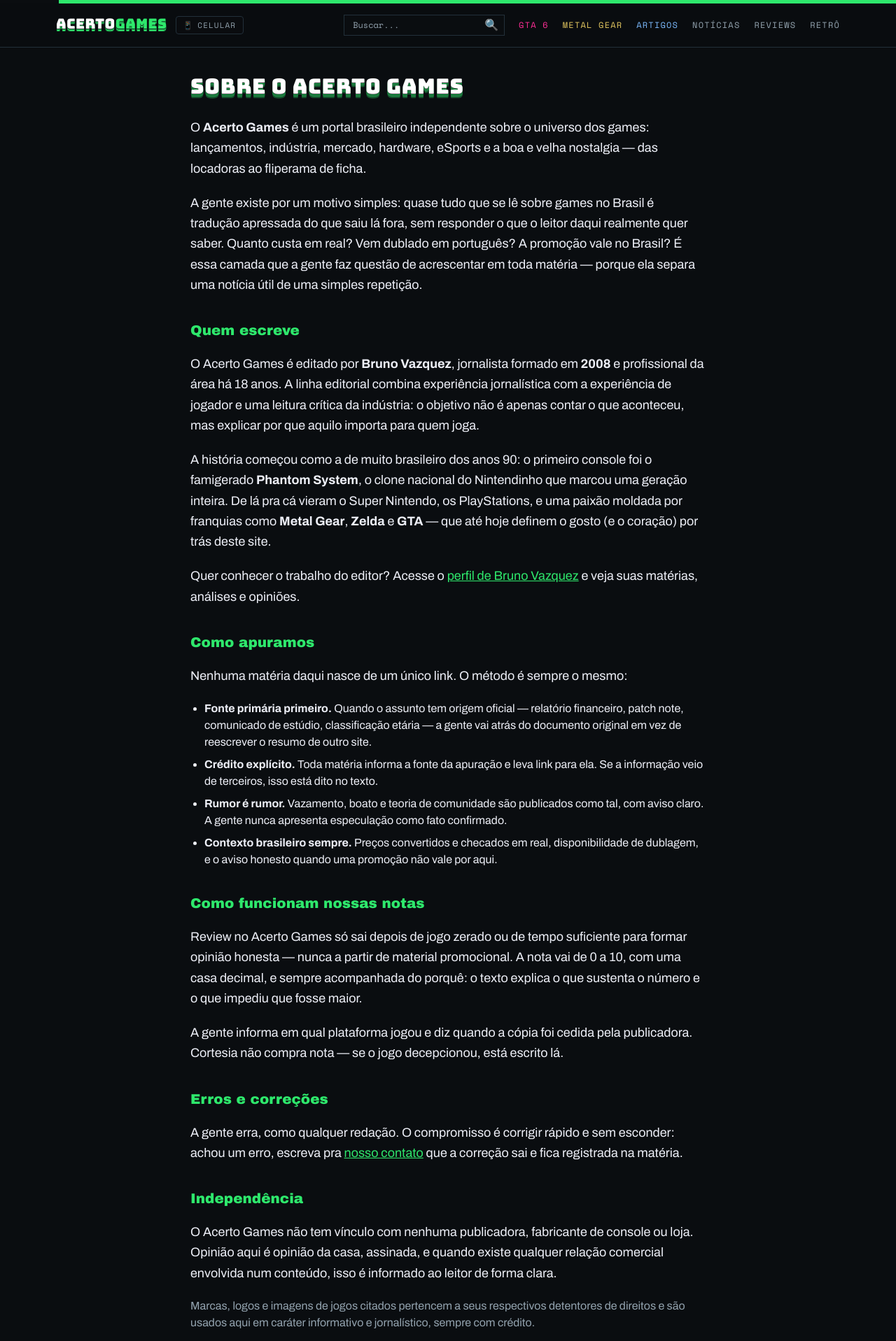
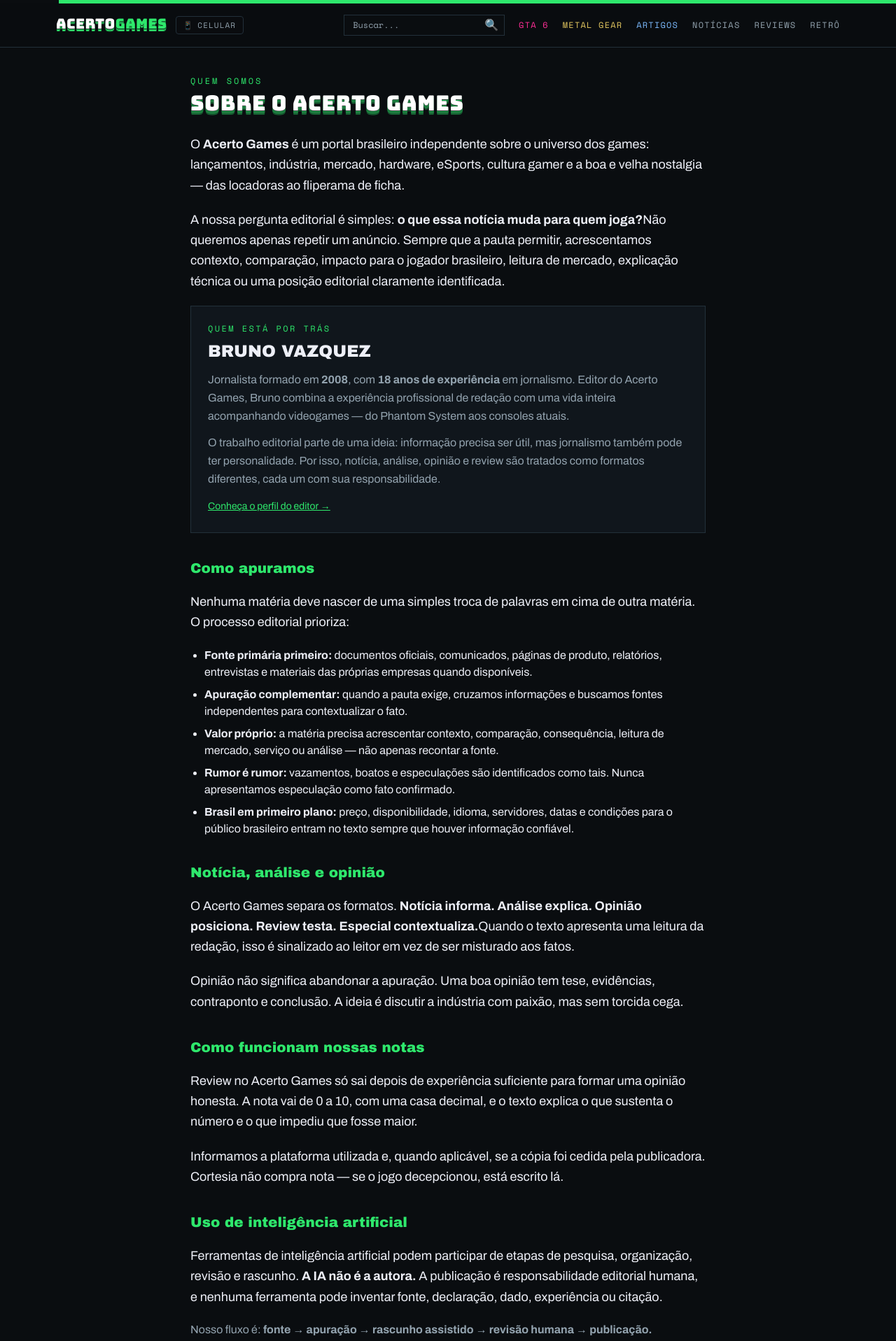
Before and after one commit to brunofvprieto/acerto-games, a Next.js app: page /sobre in a window 1280 px wide. Shown: the part 23-1940 px from the top of the page at 70% size. Built offline with nearby package versions, Linux system fonts and the light colour scheme.

Commit message:
editorial: reforca autoria e transparencia do editor

```diff
--- a/app/sobre/page.js
+++ b/app/sobre/page.js
@@ -3,106 +3,107 @@
 export const metadata = {
   title: "Sobre — Acerto Games",
   description:
-    "Quem faz o Acerto Games, como apuramos nossas matérias, como funcionam as notas dos reviews e como corrigimos erros. Portal brasileiro de games editado por Bruno Vazquez, jornalista formado em 2008.",
+    "Conheça o Acerto Games, seu editor e a política de apuração do portal brasileiro independente de games.",
 };
 
 export default function Sobre() {
   return (
     <main className="mx-auto max-w-3xl px-4 py-10">
-      <h1 className="logo-arcade text-3xl">Sobre o Acerto Games</h1>
+      <p className="font-mono text-xs uppercase tracking-[0.25em] text-arcade">Quem somos</p>
+      <h1 className="logo-arcade mt-2 text-3xl">Sobre o Acerto Games</h1>
 
       <div className="mt-6 space-y-5 text-lg leading-relaxed">
         <p>
-          O <strong>Acerto Games</strong> é um portal brasileiro independente sobre o
-          universo dos games: lançamentos, indústria, mercado, hardware, eSports e a boa
-          e velha nostalgia — das locadoras ao fliperama de ficha.
+          O <strong>Acerto Games</strong> é um portal brasileiro independente sobre o universo dos games:
+          lançamentos, indústria, mercado, hardware, eSports, cultura gamer e a boa e velha nostalgia —
+          das locadoras ao fliperama de ficha.
         </p>
         <p>
-          A gente existe por um motivo simples: quase tudo que se lê sobre games no Brasil
-          é tradução apressada do que saiu lá fora, sem responder o que o leitor daqui
-          realmente quer saber. Quanto custa em real? Vem dublado em português? A promoção
-          vale no Brasil? É essa camada que a gente faz questão de acrescentar em toda
-          matéria — porque ela separa uma notícia útil de uma simples repetição.
+          A nossa pergunta editorial é simples: <strong>o que essa notícia muda para quem joga?</strong>
+          Não queremos apenas repetir um anúncio. Sempre que a pauta permitir, acrescentamos contexto,
+          comparação, impacto para o jogador brasileiro, leitura de mercado, explicação técnica ou uma
+          posição editorial claramente identificada.
         </p>
 
-        <h2 className="font-display text-xl text-arcade pt-4">Quem escreve</h2>
+        <section className="border border-edge bg-surface p-6">
+          <p className="font-mono text-xs uppercase tracking-[0.2em] text-arcade">Quem está por trás</p>
+          <h2 className="mt-2 font-display text-2xl uppercase">Bruno Vazquez</h2>
+          <p className="mt-3 text-base leading-relaxed text-dim">
+            Jornalista formado em <strong>2008</strong>, com <strong>18 anos de experiência</strong> em
+            jornalismo. Editor do Acerto Games, Bruno combina a experiência profissional de redação com
+            uma vida inteira acompanhando videogames — do Phantom System aos consoles atuais.
+          </p>
+          <p className="mt-3 text-base leading-relaxed text-dim">
+            O trabalho editorial parte de uma ideia: informação precisa ser útil, mas jornalismo também
+            pode ter personalidade. Por isso, notícia, análise, opinião e review são tratados como formatos
+            diferentes, cada um com sua responsabilidade.
+          </p>
+          <Link href="/autor/bruno-vazquez" className="mt-4 inline-block text-sm text-arcade underline">
+            Conheça o perfil do editor →
+          </Link>
+        </section>
+
+        <h2 className="font-display text-xl text-arcade pt-4">Como apuramos</h2>
+        <p>Nenhuma matéria deve nascer de uma simples troca de palavras em cima de outra matéria. O processo editorial prioriza:</p>
+        <ul className="ml-5 list-disc space-y-2 text-base">
+          <li><strong>Fonte primária primeiro:</strong> documentos oficiais, comunicados, páginas de produto, relatórios, entrevistas e materiais das próprias empresas quando disponíveis.</li>
+          <li><strong>Apuração complementar:</strong> quando a pauta exige, cruzamos informações e buscamos fontes independentes para contextualizar o fato.</li>
+          <li><strong>Valor próprio:</strong> a matéria precisa acrescentar contexto, comparação, consequência, leitura de mercado, serviço ou análise — não apenas recontar a fonte.</li>
+          <li><strong>Rumor é rumor:</strong> vazamentos, boatos e especulações são identificados como tais. Nunca apresentamos especulação como fato confirmado.</li>
+          <li><strong>Brasil em primeiro plano:</strong> preço, disponibilidade, idioma, servidores, datas e condições para o público brasileiro entram no texto sempre que houver informação confiável.</li>
+        </ul>
+
+        <h2 className="font-display text-xl text-arcade pt-4">Notícia, análise e opinião</h2>
         <p>
-          O Acerto Games é editado por <strong>Bruno Vazquez</strong>, jornalista formado em
-          <strong> 2008</strong> e profissional da área há 18 anos. A linha editorial
-          combina experiência jornalística com a experiência de jogador e uma leitura crítica
-          da indústria: o objetivo não é apenas contar o que aconteceu, mas explicar por que
-          aquilo importa para quem joga.
+          O Acerto Games separa os formatos. <strong>Notícia informa.</strong> <strong>Análise explica.</strong>
+          <strong> Opinião posiciona.</strong> <strong>Review testa.</strong> <strong>Especial contextualiza.</strong>
+          Quando o texto apresenta uma leitura da redação, isso é sinalizado ao leitor em vez de ser misturado aos fatos.
         </p>
         <p>
-          A história começou como a de muito brasileiro dos anos 90: o primeiro console
-          foi o famigerado <strong>Phantom System</strong>, o clone nacional do Nintendinho
-          que marcou uma geração inteira. De lá pra cá vieram o Super Nintendo, os
-          PlayStations, e uma paixão moldada por franquias como <strong>Metal Gear</strong>,{" "}
-          <strong>Zelda</strong> e <strong>GTA</strong> — que até hoje definem o gosto (e o
-          coração) por trás deste site.
+          Opinião não significa abandonar a apuração. Uma boa opinião tem tese, evidências, contraponto e
+          conclusão. A ideia é discutir a indústria com paixão, mas sem torcida cega.
         </p>
-        <p>
-          Quer conhecer o trabalho do editor? Acesse o <Link href="/autor/bruno-vazquez" className="text-arcade underline">perfil de Bruno Vazquez</Link> e veja suas matérias, análises e opiniões.
-        </p>
-
-        <h2 className="font-display text-xl text-arcade pt-4">Como apuramos</h2>
-        <p>
-          Nenhuma matéria daqui nasce de um único link. O método é sempre o mesmo:
-        </p>
-        <ul className="ml-5 list-disc space-y-2 text-base">
-          <li>
-            <strong>Fonte primária primeiro.</strong> Quando o assunto tem origem oficial —
-            relatório financeiro, patch note, comunicado de estúdio, classificação etária —
-            a gente vai atrás do documento original em vez de reescrever o resumo de outro site.
-          </li>
-          <li>
-            <strong>Crédito explícito.</strong> Toda matéria informa a fonte da apuração e
-            leva link para ela. Se a informação veio de terceiros, isso está dito no texto.
-          </li>
-          <li>
-            <strong>Rumor é rumor.</strong> Vazamento, boato e teoria de comunidade são
-            publicados como tal, com aviso claro. A gente nunca apresenta especulação como
-            fato confirmado.
-          </li>
-          <li>
-            <strong>Contexto brasileiro sempre.</strong> Preços convertidos e checados em
-            real, disponibilidade de dublagem, e o aviso honesto quando uma promoção não
-            vale por aqui.
-          </li>
-        </ul>
 
         <h2 className="font-display text-xl text-arcade pt-4">Como funcionam nossas notas</h2>
         <p>
-          Review no Acerto Games só sai depois de jogo zerado ou de tempo suficiente para
-          formar opinião honesta — nunca a partir de material promocional. A nota vai de 0 a
-          10, com uma casa decimal, e sempre acompanhada do porquê: o texto explica o que
-          sustenta o número e o que impediu que fosse maior.
+          Review no Acerto Games só sai depois de experiência suficiente para formar uma opinião honesta.
+          A nota vai de 0 a 10, com uma casa decimal, e o texto explica o que sustenta o número e o que
+          impediu que fosse maior.
         </p>
         <p>
-          A gente informa em qual plataforma jogou e diz quando a cópia foi cedida pela
-          publicadora. Cortesia não compra nota — se o jogo decepcionou, está escrito lá.
+          Informamos a plataforma utilizada e, quando aplicável, se a cópia foi cedida pela publicadora.
+          Cortesia não compra nota — se o jogo decepcionou, está escrito lá.
+        </p>
+
+        <h2 className="font-display text-xl text-arcade pt-4">Uso de inteligência artificial</h2>
+        <p>
+          Ferramentas de inteligência artificial podem participar de etapas de pesquisa, organização,
+          revisão e rascunho. <strong>A IA não é a autora.</strong> A publicação é responsabilidade editorial
+          humana, e nenhuma ferramenta pode inventar fonte, declaração, dado, experiência ou citação.
+        </p>
+        <p className="text-base text-dim">
+          Nosso fluxo é: <strong>fonte → apuração → rascunho assistido → revisão humana → publicação.</strong>
         </p>
 
         <h2 className="font-display text-xl text-arcade pt-4">Erros e correções</h2>
         <p>
-          A gente erra, como qualquer redação. O compromisso é corrigir rápido e sem
-          esconder: achou um erro, escreva pra{" "}
-          <Link href="/contato" className="text-arcade underline">
-            nosso contato
-          </Link>{" "}
-          que a correção sai e fica registrada na matéria.
+          A gente erra, como qualquer redação. O compromisso é corrigir rápido e sem esconder: encontrou um
+          erro factual, escreva para <Link href="/contato" className="text-arcade underline">nosso contato</Link>.
+          Quando necessário, a correção fica registrada na própria matéria.
         </p>
 
         <h2 className="font-display text-xl text-arcade pt-4">Independência</h2>
         <p>
-          O Acerto Games não tem vínculo com nenhuma publicadora, fabricante de console ou
-          loja. Opinião aqui é opinião da casa, assinada, e quando existe qualquer relação
-          comercial envolvida num conteúdo, isso é informado ao leitor de forma clara.
+          O Acerto Games não tem vínculo editorial com publicadoras, fabricantes de consoles ou lojas.
+          Quando existe relação comercial ou uma cópia foi cedida para avaliação, isso é informado ao leitor.
         </p>
         <p className="text-base text-dim">
-          Marcas, logos e imagens de jogos citados pertencem a seus respectivos detentores
-          de direitos e são usados aqui em caráter informativo e jornalístico, sempre com
-          crédito.
+          Marcas, logos e imagens de jogos citados pertencem a seus respectivos detentores de direitos e
+          podem aparecer em caráter informativo e jornalístico, com crédito quando aplicável.
+        </p>
+
+        <p className="border-t border-edge pt-5 text-base text-dim">
+          Quer entender em detalhes como o portal trabalha? Leia nossa <Link href="/editorial" className="text-arcade underline">Política Editorial</Link>.
         </p>
       </div>
     </main>
```
